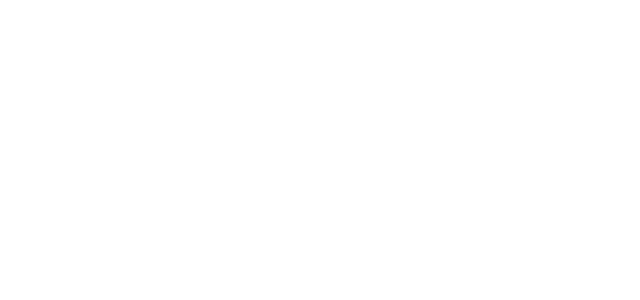
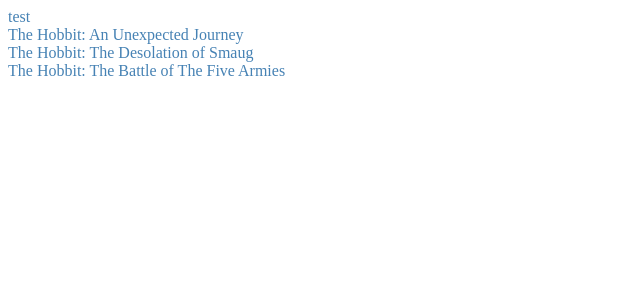
Before and after one commit to bradkcrist/myFlix-clients, a React (Vite) app: page / in a window 1280 px wide. Shown: the top 300 px of the page, without its empty margins (0-640 px from the left). Built offline with nearby package versions, Linux system fonts and the light colour scheme.

Commit message:
Added return to my maps

```diff
--- a/src/components/main-view/main-view.jsx
+++ b/src/components/main-view/main-view.jsx
@@ -52,13 +52,15 @@
   return (
     <div>
       {movies.map((movie) => {
+        return (
           <MovieCard
             key={movie.id}
             movie={movie}
             onMovieClick={(newSelectedMovie) => {
               setSelectedMovie(newSelectedMovie);
             }}
-        />;
+          />
+        );
       })}
     </div>
   );
--- a/src/index.jsx
+++ b/src/index.jsx
@@ -7,6 +7,7 @@
 const MyFlixApplication = () => {
   return (
     <div className='my-flix'>
+      test
       <MainView />
     </div>
   );
```
Also changed, not shown: 2 other files (tests, documents, lock files or other folders). Lines whose indentation alone changed are shown as unchanged.
